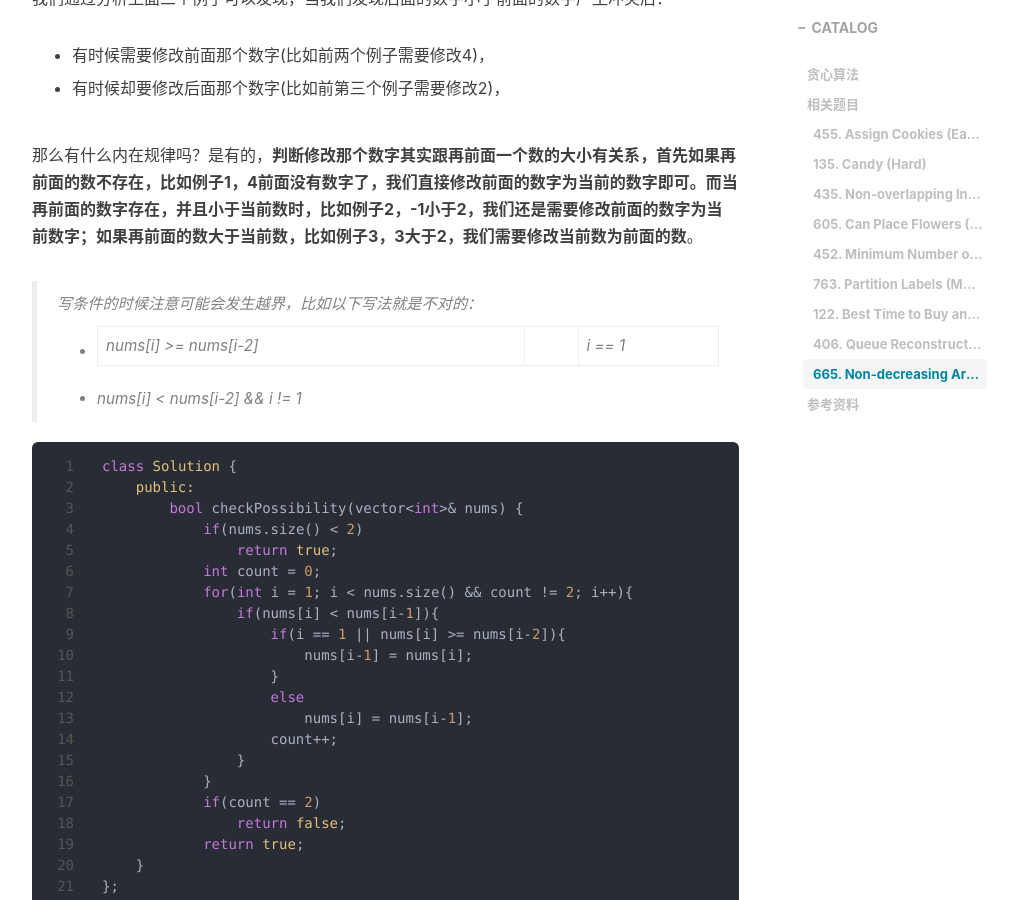
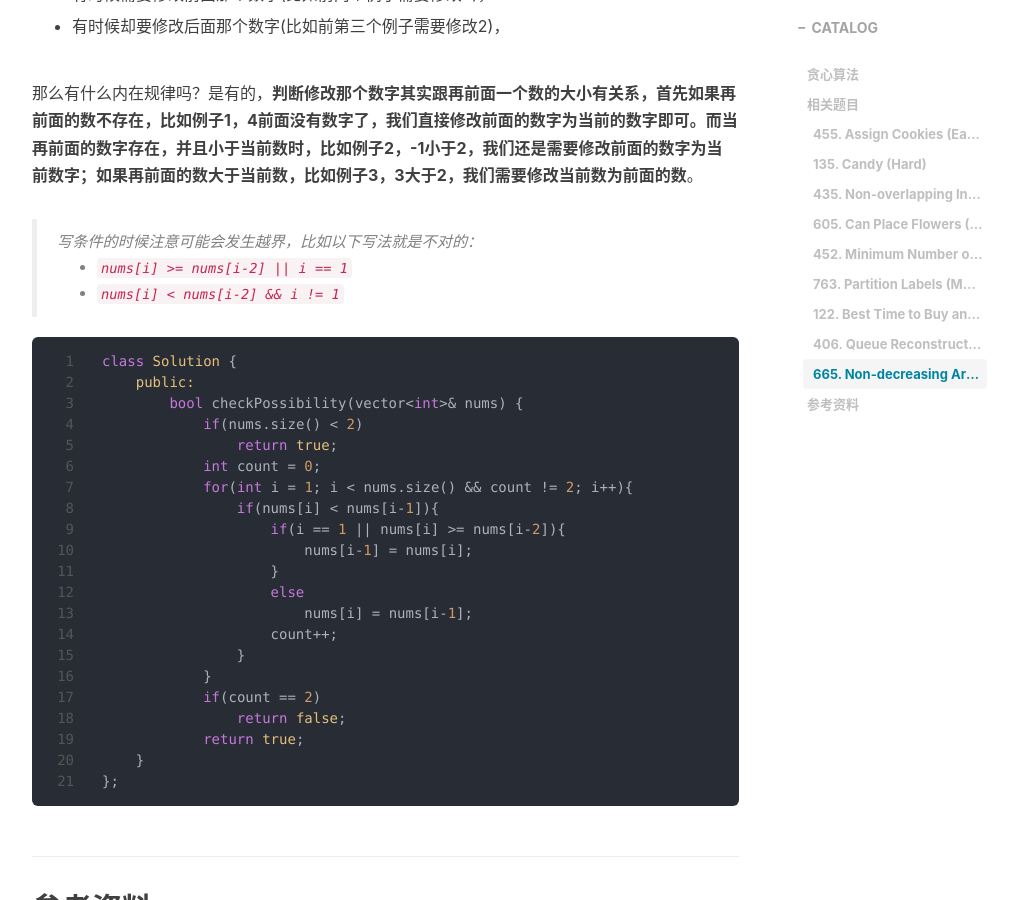
Before and after one commit to peng-yq/peng-yq.github.io, a Jekyll site: the page built from _posts/2023-03-25-greedy -algorithm.md, in a window 1280 px wide and 900 px high, scrolled down 13574 px. Shown: the whole window, without its empty margins (233-1245 px from the left). Built offline with Jekyll 4.4.1, drawn with Linux system fonts in a browser that asks for light colours; nearby versions of some CDN libraries; comment, search, counter and statistics services are not loaded.

Commit message:
Update 2023-03-25-greedy -algorithm.md

````diff
--- a/_posts/2023-03-25-greedy -algorithm.md
+++ b/_posts/2023-03-25-greedy -algorithm.md
@@ -219,7 +219,7 @@ class Solution {
 > - 最右边的位置，只需要左边位置没种花即可
 > - 中间的位置，需要左右两边位置都没种花
 >
-> if语句中 || 的顺序很关键，|| 的特点是只要前一个条件为真就不判断后面的条件了，因此i == flowerbed.size() - 1和 !i 两个条件需要在前面，这样就不会出现越界的情况
+> if语句中 `||` 的顺序很关键，`||` 的特点是只要前一个条件为真就不判断后面的条件了，因此i == flowerbed.size() - 1和 !i 两个条件需要在前面，这样就不会出现越界的情况
 
 ```c++
 class Solution {
@@ -515,8 +515,8 @@ class Solution {
 
 > 写条件的时候注意可能会发生越界，比如以下写法就是不对的：
 >
-> -  nums[i] >= nums[i-2] || i == 1
-> - nums[i] < nums[i-2] && i != 1
+> -  `nums[i] >= nums[i-2] || i == 1`
+> - `nums[i] < nums[i-2] && i != 1`
 
 ```c++
 class Solution {
````
